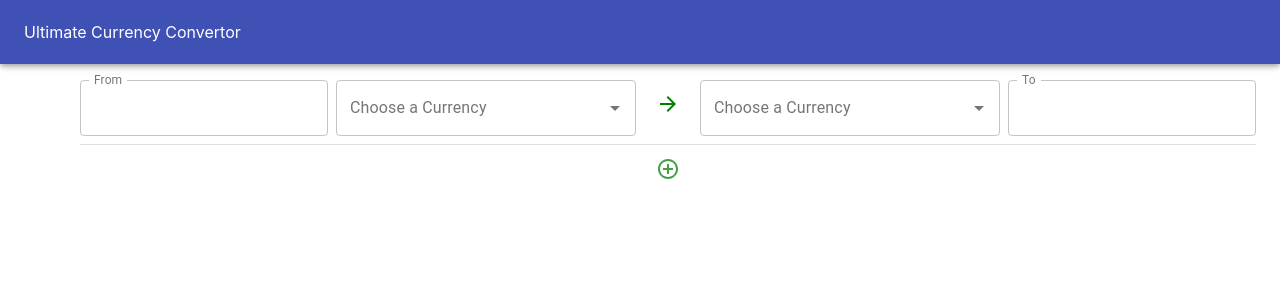
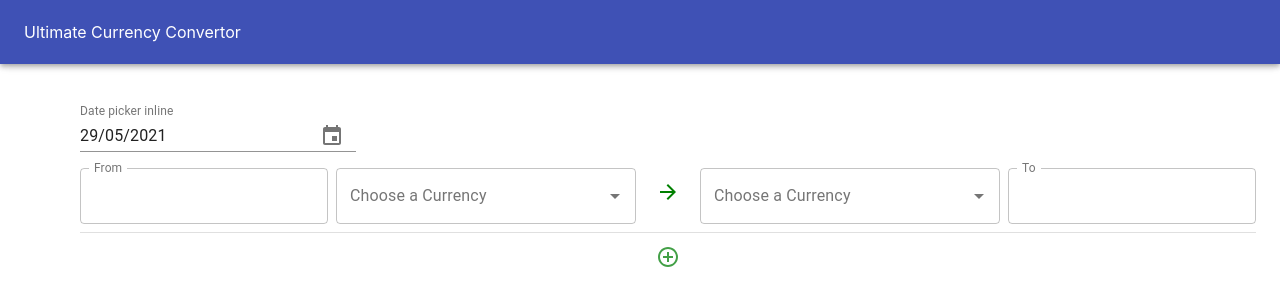
Before and after one commit to lunfardo/ultimate-currency-converter, a React (Create React App) app: page / in a window 1280 px wide. Shown: the top 306 px of the page. Built offline with nearby package versions, Linux system fonts and the light colour scheme.

Commit message:
Date-based convertion

```diff
--- a/package.json
+++ b/package.json
@@ -4,9 +4,11 @@
   "homepage": "/ultimate-currency-converter-dev",
   "private": true,
   "dependencies": {
+    "@date-io/date-fns": "^1.3.13",
     "@material-ui/core": "^4.11.4",
     "@material-ui/icons": "^4.11.2",
     "@material-ui/lab": "^4.0.0-alpha.58",
+    "@material-ui/pickers": "^3.3.10",
     "@testing-library/jest-dom": "^5.12.0",
     "@testing-library/react": "^11.2.7",
     "@testing-library/user-event": "^12.8.3",
@@ -14,6 +16,7 @@
     "@types/node": "^12.20.13",
     "@types/react": "^17.0.8",
     "@types/react-dom": "^17.0.5",
+    "date-fns": "^2.0.0-beta.5",
     "react": "^17.0.2",
     "react-dom": "^17.0.2",
     "react-query": "^3.16.0",
--- a/src/App.tsx
+++ b/src/App.tsx
@@ -70,8 +70,14 @@ const App = () => {
       </AppBar>
 
       <Box margin="auto" padding={10} width="max-content">
-        {conversionBoxIndexes.map((convertionBoxIndex) => (
-          <Box key={convertionBoxIndex} paddingBottom={1} display="flex">
+        {conversionBoxIndexes.map((convertionBoxIndex, index) => (
+          <>
+            <Box
+              key={convertionBoxIndex}
+              paddingTop={1}
+              paddingBottom={1}
+              display="flex"
+            >
               <ConversionBox />
               {isThereMoreThanOneBox && (
                 <RemoveConversionBoxButton
@@ -79,6 +85,9 @@ const App = () => {
                 />
               )}
             </Box>
+
+            {index !== conversionBoxIndexes.length - 1 && <Divider />}
+          </>
         ))}
 
         <Divider />
--- a/src/components/ConversionBox.tsx
+++ b/src/components/ConversionBox.tsx
@@ -1,4 +1,4 @@
-import { Box, Snackbar } from "@material-ui/core";
+import { Box, Divider, Snackbar, TextField } from "@material-ui/core";
 
 import { memo, useEffect, useState } from "react";
 import { CurrencySelector } from "./CurrencySelector";
@@ -7,13 +7,21 @@ import { OperandInput } from "./atoms/OperandInput";
 import { useCurrencyConvertor } from "../hooks/useCurrencyConvertor";
 import { OperationMode } from "../types";
 import { OperationModeArrowIcon } from "./atoms/OperationModeArrowIcon";
+import {
+  MuiPickersUtilsProvider,
+  KeyboardTimePicker,
+  KeyboardDatePicker,
+} from "@material-ui/pickers";
+import DateFnsUtils from "@date-io/date-fns";
+import { MaterialUiPickersDate } from "@material-ui/pickers/typings/date";
 
 export const ConversionBox: React.FC = memo(() => {
   const [leftOperand, setLeftOperand] = useState<string>();
   const [rightOperand, setRightOperand] = useState<string>();
   const [leftCurrency, setLeftCurrency] = useState<string>();
   const [rightCurrency, setRightCurrency] = useState<string>();
-  const [showAlert, setShowAlert] = useState<boolean>(false);
+  const [convertionDate, setConvertionDate] = useState(new Date());
+
   const [operationMode, setOperationMode] = useState<OperationMode>(
     OperationMode.Forward
   );
@@ -22,13 +30,15 @@ export const ConversionBox: React.FC = memo(() => {
   const { result, withError } = useCurrencyConvertor(
     operationMode === OperationMode.Forward ? leftCurrency : rightCurrency,
     operationMode === OperationMode.Forward ? rightCurrency : leftCurrency,
+    convertionDate,
     Number(amount)
   );
-  const [printedResult,setPrintedResult] = useState<number | null>(null);
+  const [printedResult, setPrintedResult] = useState<number | null>(null);
+  const [showAlert, setShowAlert] = useState<boolean>(false);
 
   useEffect(() => {
     setPrintedResult(result);
-  },[result])
+  }, [result]);
 
   //Assign result value according to the operation mode
   useEffect(() => {
@@ -41,7 +51,7 @@ export const ConversionBox: React.FC = memo(() => {
     } else {
       setLeftOperand(fixedResult);
     }
-  }, [printedResult,operationMode]);
+  }, [printedResult, operationMode]);
 
   //Check for inputs errors (ignore them if any operand was cleaned up)
   useEffect(() => {
@@ -55,9 +65,33 @@ export const ConversionBox: React.FC = memo(() => {
       setShowAlert(false);
     }
   }, [withError, leftOperand, rightOperand]);
+  const handleDateChange = (date: MaterialUiPickersDate) => {
+    setConvertionDate(date as Date);
+  };
 
   return (
     <>
+      <div>
+        <Box marginBottom={1}>
+          <MuiPickersUtilsProvider utils={DateFnsUtils}>
+            <KeyboardDatePicker
+              disableToolbar
+              autoOk={true}
+              variant="inline"
+              format="dd/MM/yyyy"
+              margin="normal"
+              maxDate={new Date()}
+              id="date-picker-inline"
+              label="Date picker inline"
+              value={convertionDate}
+              onChange={handleDateChange}
+              KeyboardButtonProps={{
+                "aria-label": "change date",
+              }}
+            />
+          </MuiPickersUtilsProvider>
+        </Box>
+
         <Box display="flex">
           {/* LEFT  OPERAND */}
           <OperandInput
@@ -110,7 +144,7 @@ export const ConversionBox: React.FC = memo(() => {
           />
           {/**/}
         </Box>
-
+      </div>
       <Snackbar open={showAlert}>
         <Alert severity="error">Invalid input!</Alert>
       </Snackbar>
--- a/src/hooks/useCurrencyConvertor.ts
+++ b/src/hooks/useCurrencyConvertor.ts
@@ -7,15 +7,16 @@ const DEBOUNCE_DELAY_MS = 300;
 export const useCurrencyConvertor = (
   fromCurrency?: string,
   toCurrency?: string,
+  convertionDate?: Date,
   amount?: number
 ): { result: number | null; withError: boolean } => {
   const [result, setResult] = useState<number | null>(null);
   const [withError, setWithError] = useState<boolean>(false);
-  const ratesPool = useRates(fromCurrency, toCurrency);
+  const ratesPool = useRates(fromCurrency, toCurrency, convertionDate);
 
   useDebounce(
     () => {
-      if(!ratesPool) {
+      if (!ratesPool) {
         return;
       }
       const rates = ratesPool[`${fromCurrency}-${toCurrency}`];
--- a/src/hooks/useRates.ts
+++ b/src/hooks/useRates.ts
@@ -1,57 +1,79 @@
 import { useEffect, useMemo, useState } from "react";
 import { QueryFunction, useQuery } from "react-query";
+import { format, isEqual } from "date-fns";
 
 type Rates = Record<string, number>;
-type RatesPool = {[convertionPair: string]: Rates};
+type RatesPool = { [convertionPair: string]: Rates };
 
 // const API_KEY = "9b923c95528b39f1055b1e4187a62a58";
 const API_KEY = "c266944752f24393afe3cf6f9fde2f3a";
 
 const fetchRates: QueryFunction = async ({ queryKey }) => {
   const currenciesMerged = queryKey[1] as string;
+  const convertionDate = queryKey[2] as Date;
   if (!currenciesMerged) {
     return;
   }
-  const response = await fetch(
-    `https://openexchangerates.org/api/latest.json?app_id=${API_KEY}&symbols=${currenciesMerged}`
-    );
+  const today = new Date();
+
+  const endpoint = isEqual(convertionDate, today)
+    ? `https://openexchangerates.org/api/latest.json?app_id=${API_KEY}&symbols=${currenciesMerged}`
+    : `https://openexchangerates.org/api/historical/${format(
+        convertionDate,
+        "yyyy-MM-dd"
+      )}.json?app_id=${API_KEY}&symbols=${currenciesMerged}`;
+
+  const response = await fetch(endpoint);
   return await response.json();
 };
 
-const getCurrenciesPairKey = (fromCurrency: string, toCurrency: string, sorted: boolean = false) => {
- const currencies = [fromCurrency, toCurrency]
- return sorted? currencies.sort().join(",") : currencies.join(",")
-}
+const getCurrenciesPairKey = (
+  fromCurrency: string,
+  toCurrency: string,
+  sorted: boolean = false
+) => {
+  const currencies = [fromCurrency, toCurrency];
+  return sorted ? currencies.sort().join(",") : currencies.join(",");
+};
 
-export const useRates = (fromCurrency?: string, toCurrency?:string): RatesPool | null => {
+export const useRates = (
+  fromCurrency?: string,
+  toCurrency?: string,
+  convertionDate?: Date
+): RatesPool | null => {
   const [ratesMap, setRatesMap] = useState<RatesPool | null>(null);
-  const [ratesUniquePair,setRatesUniquePair] = useState<string>("");
+  const [ratesUniquePair, setRatesUniquePair] = useState<string>("");
   const query = useQuery(
-    [`rates-${ratesUniquePair}`, ratesUniquePair],
-    fetchRates,{
-      refetchOnWindowFocus:false,
+    [
+      `rates-${ratesUniquePair}-${convertionDate}`,
+      ratesUniquePair,
+      convertionDate,
+    ],
+    fetchRates,
+    {
+      refetchOnWindowFocus: false,
       refetchOnMount: false,
-      staleTime:60
+      staleTime: 60,
     }
   );
 
   useEffect(() => {
-    if(!fromCurrency || !toCurrency) {
+    if (!fromCurrency || !toCurrency) {
       return;
     }
-    console.log("new key!")
     setRatesUniquePair(getCurrenciesPairKey(fromCurrency, toCurrency, true));
-  },[fromCurrency, toCurrency])
+  }, [fromCurrency, toCurrency]);
 
   useEffect(() => {
-    const currenciesPair = `${fromCurrency}-${toCurrency}`
-    const data = query.data as Record<"rates",Rates>;
-    console.log(data)
-    if(!data) {
+    const currenciesPair = `${fromCurrency}-${toCurrency}`;
+    const data = query.data as Record<"rates", Rates> | undefined;
+
+    if (!data) {
       return;
     }
-    setRatesMap(ratesMap => ({...ratesMap, [currenciesPair]: data.rates as Rates  }))
-  }, [query.data,fromCurrency,toCurrency])
+
+    setRatesMap((ratesMap) => ({ ...ratesMap, [currenciesPair]: data.rates }));
+  }, [query.data, fromCurrency, toCurrency]);
 
   return useMemo(() => ratesMap, [ratesMap]);
 };
```
Also changed, not shown: 2 other files (tests, documents, lock files or other folders). Lines whose indentation alone changed are shown as unchanged.
